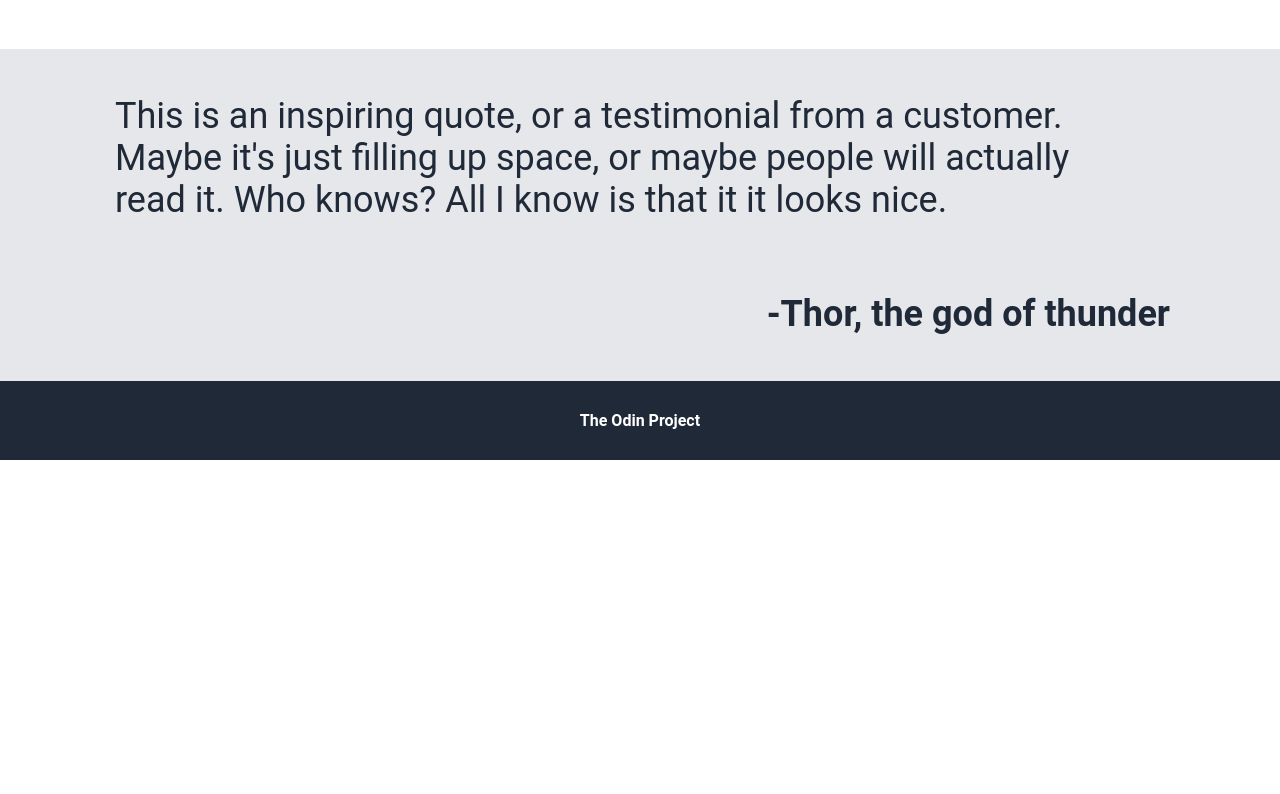
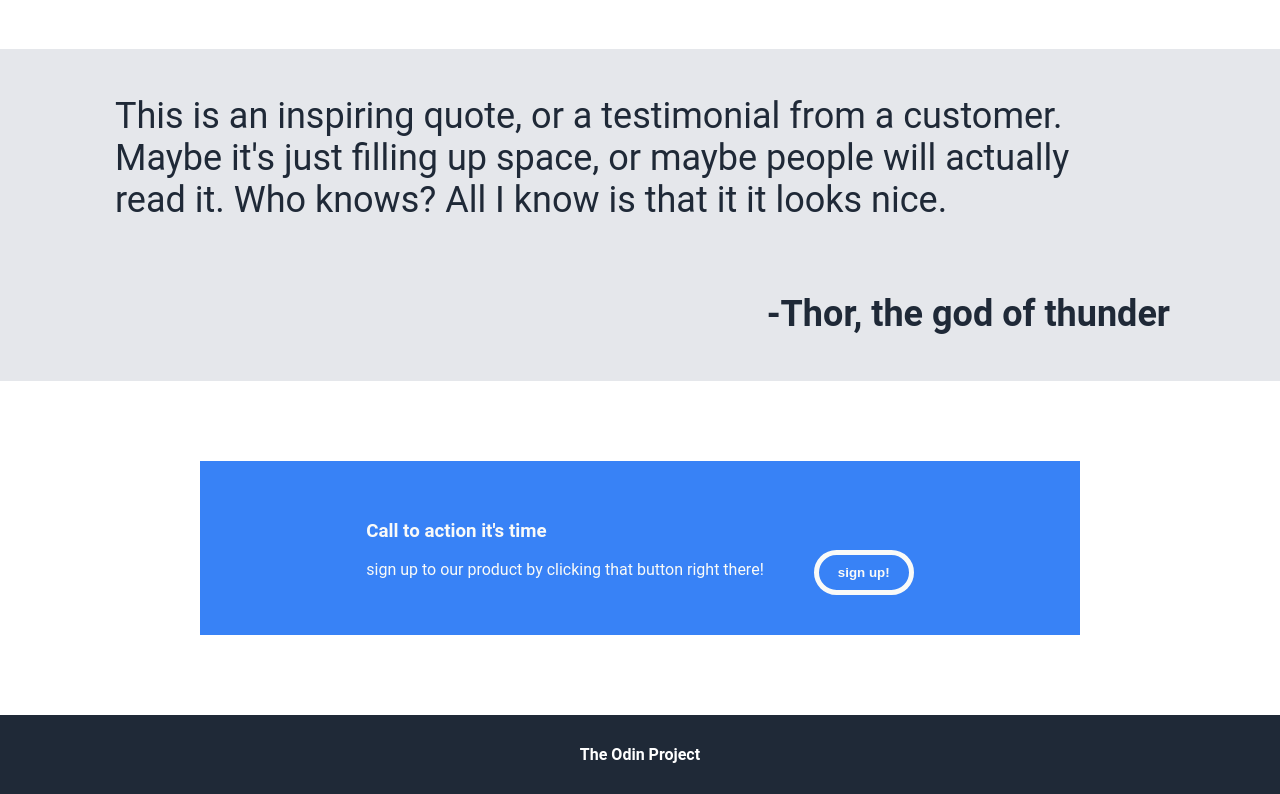
Before and after one commit to MayoMoon/odin-landing-page, a plain HTML site: page index.html in a window 1280 px wide. Shown: the part 849-1643 px from the top of the page. Before the commit the page ends 1309 px from the top, so only its background shows below. Drawn offline with Linux system fonts and the light colour scheme.

Commit message:
finish landing page
will complete alll the requirments for the landing page.
This follows the desired1.png layout and some
instructions from desired2.png .

```diff
--- a/index.html
+++ b/index.html
@@ -61,7 +61,14 @@
         <div class="right"><p><strong> -Thor, the god of thunder</strong></p></div>
         </div>
         </div>
-        <div class="sect4"></div>
+        <div class="sect4">
+            <div class="prompt">
+                <div class="one"><h3>Call to action it's time</h3>
+                <p>sign up to our product by clicking that button right there!</p>
+                </div>
+                <div class='two'><button>sign up!</button></div>
+            </div>
+        </div>
     </div>
     <div class="footer"><strong> The Odin Project</strong></div>
 </body>
--- a/style.css
+++ b/style.css
@@ -165,6 +165,41 @@ align-self: flex-end;
 margin-right:50px;
 }
 
+.sect4{
+    background-color: white;
+    display: flex;
+    justify-content: center;
+    align-content:center ;
+    margin:80px;
+
+}
+
+.sect4 .prompt{
+    background-color: #3882F6;
+    color:#F9FAF8;
+    padding: 40px;
+    display: flex;
+    justify-content: center;
+    gap:50px;
+    width: 800px;
+    height: auto;
+
+}
+
+.prompt button{
+    display: flex;
+    align-self: flex-end;
+    border: 5px solid #F9FAF8  ;
+}
+
+.prompt .two {
+
+    display: flex;
+    flex-direction: column;
+    justify-content: flex-end;
+    align-self: flex-end;
+
+}
 
 .footer{
     background-color: #1F2937;
```
Also changed, not shown: desired1.png (added), desired2.png (added).
